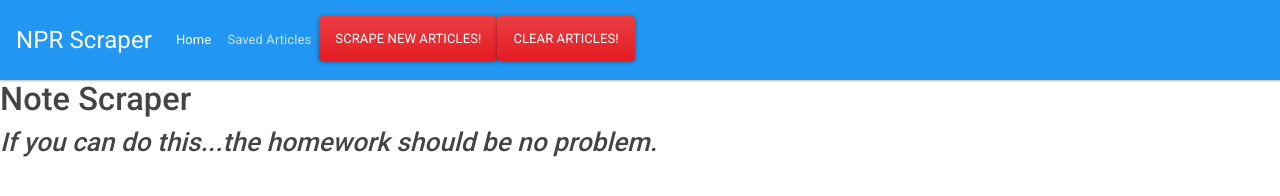
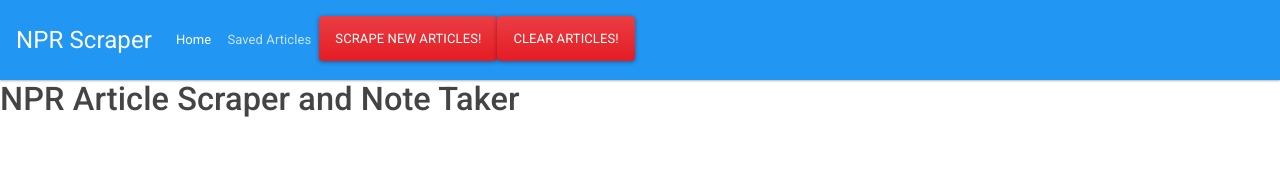
Before and after one commit to KrystalCW/NPR-Article-Scraper, a website: page public/index.html in a window 1280 px wide. Drawn offline with nearby package versions, Linux system fonts and the light colour scheme; some packages are replaced by stand-ins of ours; a script that the page names is missing.

Commit message:
changed title

```diff
--- a/public/index.html
+++ b/public/index.html
@@ -68,8 +68,7 @@
           </div>
         </nav>
     <div id="wrapper">
-      <h1>Note Scraper</h1>
-      <h2><i>If you can do this...the homework should be no problem.</i></h2>
+      <h1>NPR Article Scraper and Note Taker</h1>
       <div id="articles"></div>
       <div id="notes"></div>
     </div>
```
